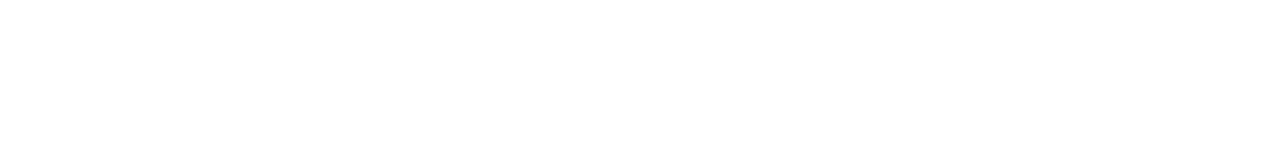
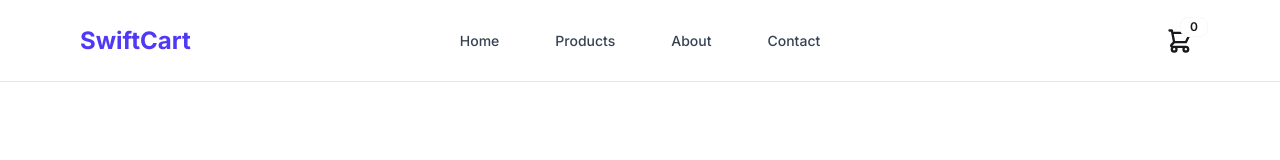
Before and after one commit to subarnoturja/first-mission-assignment, a plain HTML site: page index.html in a window 1280 px wide. Drawn offline with nearby package versions, Linux system fonts and the light colour scheme.

Commit message:
navbar added

```diff
--- a/index.html
+++ b/index.html
@@ -1,21 +1,127 @@
-<!DOCTYPE html>
+<!doctype html>
 <html lang="en">
-<head>
-    <meta charset="UTF-8">
-    <meta name="viewport" content="width=device-width, initial-scale=1.0">
+  <head>
+    <meta charset="UTF-8" />
+    <meta name="viewport" content="width=device-width, initial-scale=1.0" />
     <title>SwiftCart - Best Collection For You</title>
     <!-- Tailwind & DaisyUI -->
-    <link href="https://cdn.jsdelivr.net/npm/daisyui@5" rel="stylesheet" type="text/css" />
+    <link
+      href="https://cdn.jsdelivr.net/npm/daisyui@5"
+      rel="stylesheet"
+      type="text/css"
+    />
     <script src="https://cdn.jsdelivr.net/npm/@tailwindcss/browser@4"></script>
     <!-- CSS -->
-     <link rel="stylesheet" href="style.css">
+    <link rel="stylesheet" href="style.css" />
     <!-- Google Font -->
     <link
       href="https://fonts.googleapis.com/css2?family=Inter:wght@300;400;500;600;700;800&display=swap"
       rel="stylesheet"
     />
-</head>
-<body>
-
-</body>
+  </head>
+  <body>
+    <!-- Navbar -->
+    <div class="navbar bg-white border-b border-gray-200 px-6 lg:px-20 py-4">
+      <div class="navbar-start">
+        <div class="dropdown">
+          <div tabindex="0" role="button" class="btn btn-ghost lg:hidden">
+            <svg
+              xmlns="http://www.w3.org/2000/svg"
+              class="h-5 w-5"
+              fill="none"
+              viewBox="0 0 24 24"
+              stroke="currentColor"
+            >
+              <path
+                stroke-linecap="round"
+                stroke-linejoin="round"
+                stroke-width="2"
+                d="M4 6h16M4 12h8m-8 6h16"
+              />
+            </svg>
+          </div>
+          <ul
+            tabindex="-1"
+            class="menu menu-sm dropdown-content bg-base-100 rounded-box z-1 mt-3 w-52 p-2 shadow"
+          >
+            <li>
+              <a href="#home" class="text-gray-700 hover:text-indigo-600"
+                >Home</a
+              >
+            </li>
+            <li>
+              <a href="product.html" class="text-gray-700 hover:text-indigo-600"
+                >Products</a
+              >
+            </li>
+            <li>
+              <a href="#about" class="text-gray-700 hover:text-indigo-600"
+                >About</a
+              >
+            </li>
+            <li>
+              <a href="#contact" class="text-gray-700 hover:text-indigo-600"
+                >Contact</a
+              >
+            </li>
+          </ul>
+        </div>
+        <a href="#" class="text-2xl font-bold text-indigo-600">SwiftCart</a>
+      </div>
+      <div class="navbar-center hidden lg:flex">
+        <ul class="menu menu-horizontal px-1 gap-8">
+          <li>
+            <a
+              href="#home"
+              class="text-gray-700 hover:text-indigo-600 font-medium"
+              >Home</a
+            >
+          </li>
+          <li>
+            <a
+              href="product.html"
+              class="text-gray-700 hover:text-indigo-600 font-medium"
+              >Products</a
+            >
+          </li>
+          <li>
+            <a
+              href="#about"
+              class="text-gray-700 hover:text-indigo-600 font-medium"
+              >About</a
+            >
+          </li>
+          <li>
+            <a
+              href="#contact"
+              class="text-gray-700 hover:text-indigo-600 font-medium"
+              >Contact</a
+            >
+          </li>
+        </ul>
+      </div>
+      <div class="navbar-end">
+        <!-- Shopping Trolly -->
+        <div tabindex="0" role="button" class="btn btn-ghost btn-circle">
+          <div class="indicator">
+            <svg
+              xmlns="http://www.w3.org/2000/svg"
+              class="h-7 w-7"
+              fill="none"
+              viewBox="0 0 24 24"
+              stroke="currentColor"
+            >
+              <path
+                stroke-linecap="round"
+                stroke-linejoin="round"
+                stroke-width="2"
+                d="M3 3h2l.4 2M7 13h10l4-8H5.4M7 13L5.4 5M7 13l-2.293 2.293c-.63.63-.184 1.707.707 1.707H17m0 0a2 2 0 100 4 2 2 0 000-4zm-8 2a2 2 0 11-4 0 2 2 0 014 0z"
+              />
+            </svg>
+            <span class="badge badge-sm indicator-item">0</span>
+          </div>
+        </div>
+      </div>
+    </div>
+  </body>
 </html>
```
Also changed, not shown: tailwind.config.js (added).
